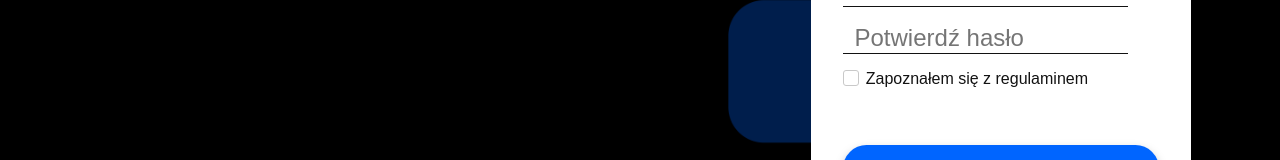
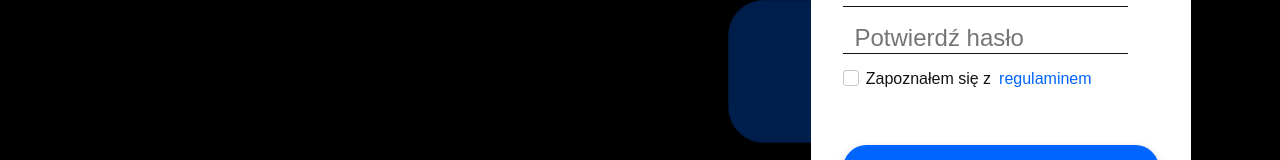
Before and after one commit to Nico2d/atem, a Next.js app: page / in a window 1280 px wide. Both pictures are taken after a click on the element "Załóż konto". Shown: the part 374-534 px from the top of the page. Built offline with nearby package versions, Linux system fonts and the light colour scheme.

Commit message:
style: small changes

```diff
--- a/components/organisms/signUp.tsx
+++ b/components/organisms/signUp.tsx
@@ -1,13 +1,14 @@
 import React, { useRef } from "react";
 import { useForm } from "react-hook-form";
 import styled from "styled-components";
-import { SignUpForm } from "../../types";
+import { SignUpForm } from "../../Types";
 import { inputTypes } from "../../utils/enums";
 import { Button } from "../atoms/button";
 import { Input } from "../atoms/input";
 import { InputErrorMessage } from "../atoms/inputErrorMessage";
 import { CheckboxField } from "../molecules/checkboxField";
 import { ErrorMessage } from "@hookform/error-message";
+import { device } from "../../Styles/breakpoints";
 
 export const SignUp = () => {
   const { register, errors, handleSubmit, watch } = useForm<SignUpForm>({
@@ -75,11 +76,14 @@ export const SignUp = () => {
         name="confirmPassword"
         render={({ message }) => <InputErrorMessage error={message} />}
       />
-      <CheckboxField
-        text="Zapoznałem się z regulaminem"
-        name="acceptedTermsOfService"
-        register={register({ required: "Musisz zaakceptować regulamin" })}
-      />
+      <TermsOfServiceWrapper>
+        <CheckboxField
+          text="Zapoznałem się z"
+          name="acceptedTermsOfService"
+          register={register({ required: "Musisz zaakceptować regulamin" })}
+        />
+        <TermsOfService>regulaminem</TermsOfService>
+      </TermsOfServiceWrapper>
       <ErrorMessage
         errors={errors}
         name="acceptedTermsOfService"
@@ -94,6 +98,27 @@ export const SignUp = () => {
   );
 };
 
+const TermsOfServiceWrapper = styled.div`
+  display: flex;
+  flex-direction: column;
+
+  @media ${device.mobileL} {
+    flex-direction: row;
+  }
+`;
+
+const TermsOfService = styled.span`
+  display: inline-block;
+  color: ${(props) => props.theme.colors?.primary};
+  cursor: pointer;
+  margin-top: 0.5rem;
+
+  @media ${device.mobileL} {
+    margin-left: 0.5rem;
+    margin-top: 0;
+  }
+`;
+
 const StyledSignIn = styled.div`
   display: flex;
   flex-direction: column;
--- a/components/organisms/signingTitle.tsx
+++ b/components/organisms/signingHeader.tsx
@@ -1,10 +1,10 @@
 import React from "react";
 import styled from "styled-components";
 import { useMediaQuery } from "../../Hooks/useMediaQuery";
-import { Button } from "../../components/atoms/button";
+import { Button } from "../atoms/button";
 import { device } from "../../Styles/breakpoints";
 
-export const SigningTitle = () => {
+export const SigningHeader = () => {
   const isDesktop = useMediaQuery(device.tablet);
 
   return (
--- a/pages/signing.tsx
+++ b/pages/signing.tsx
@@ -1,7 +1,7 @@
 import React, { useState } from "react";
 import styled from "styled-components";
 import { SignIn } from "../components/organisms/signIn";
-import { SigningTitle } from "../components/organisms/signingTitle";
+import { SigningHeader } from "../components/organisms/signingHeader";
 import { SignUp } from "../components/organisms/signUp";
 import { device } from "../Styles/breakpoints";
 
@@ -11,9 +11,9 @@ const Signing = () => {
   return (
     <StyledSigning>
       <StyledSigningWrapper>
-        <SigningTitle />
+        <SigningHeader />
         <StyledSigningBox>
-          <h2>{isSignIn ? "Zaloguj" : "Zarejestruj"}</h2>
+          <SigningTitle>{isSignIn ? "Zaloguj" : "Zarejestruj"}</SigningTitle>
           {isSignIn ? <SignIn /> : <SignUp />}
           <StyledCreateAccountText>
             <h3>{isSignIn ? "Nie masz konta?" : "Masz konto?"}</h3>
@@ -67,13 +67,13 @@ const StyledSigningBox = styled.div`
   padding: 2rem;
   width: 300px;
 
-  h2 {
-    margin-bottom: 3rem;
-  }
-
   @media ${device.mobileL} {
     min-width: 380px;
   }
+`;
+
+const SigningTitle = styled.h2`
+  margin-bottom: 3rem;
 `;
 
 const StyledCreateAccountText = styled.div`
```
